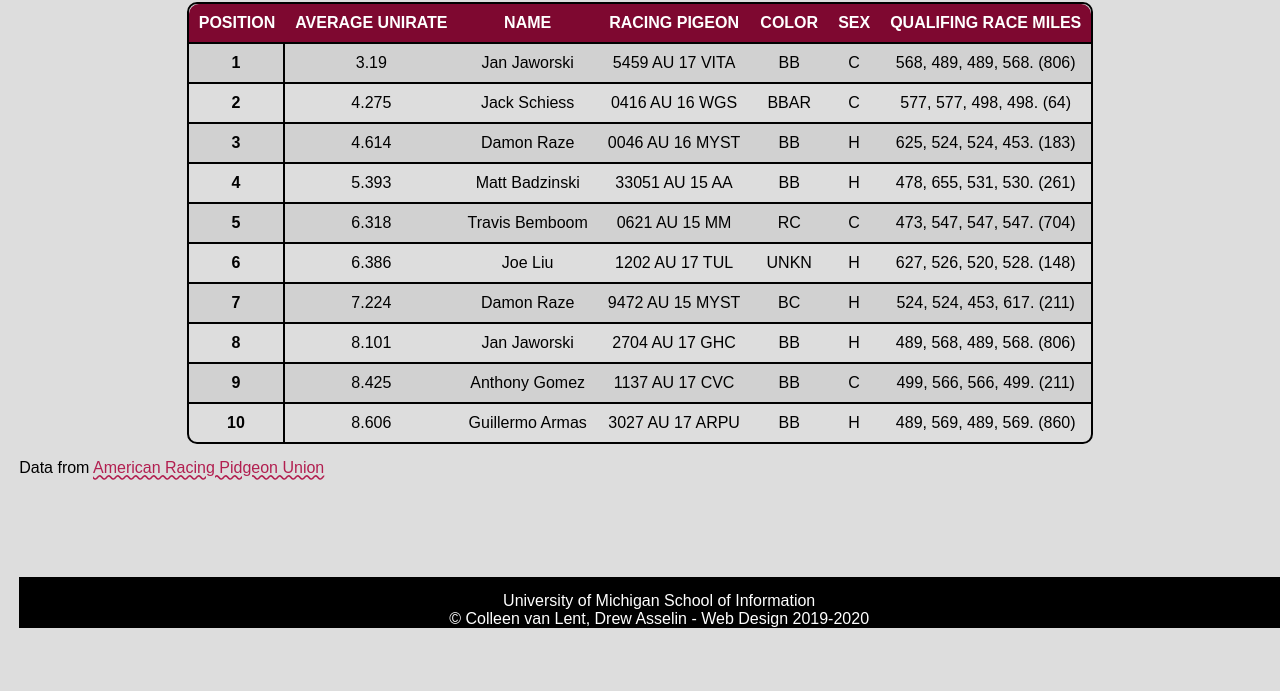
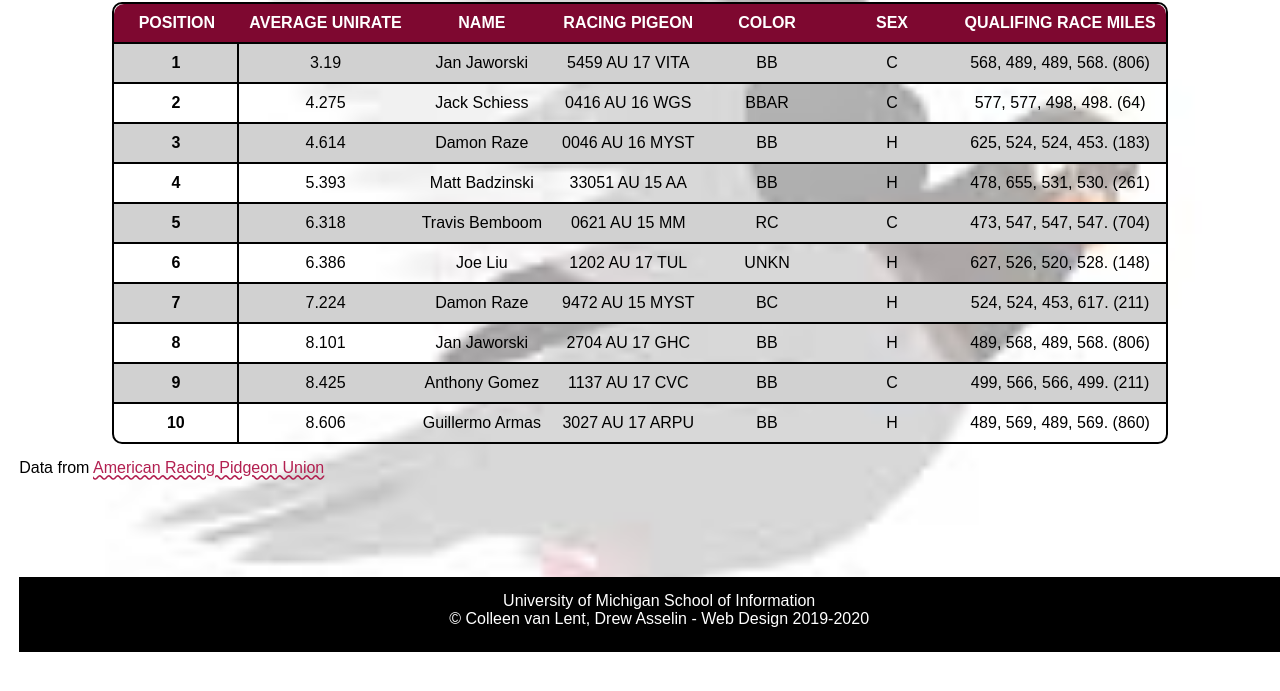
Before and after one commit to mcdanielnina/homework3, a plain HTML site: page index.html in a window 1280 px wide. Shown: the part 109-800 px from the top of the page. Drawn offline with Linux system fonts and the light colour scheme; a web font is replaced by a local one.

Commit message:
Update style.css

```diff
--- a/css/style.css
+++ b/css/style.css
@@ -15,7 +15,7 @@ body{
   font-family: 'Andika', sans-serif;
   background-size: cover;
   background-position: center;
-  background-image: url("pigeon-background.jpg");
+  background-image: url("../images/pigeon-background.jpg");
   background-color:#DDDDDD;
 }
 
@@ -63,11 +63,8 @@ table{
   padding: 10px;
   text-transform: uppercase;
   vertical-align: middle;
+  min-width: 125px;
 
-
-}
-.colhead.min{
-  width: 125px;
 }
 
 .rowhead{
@@ -133,6 +130,10 @@ table tr:last-child td:last-child{
 tr:nth-child(odd){
   background: #D1D1D1;
 }
+tr:nth-child(even){
+background: transparent;
+}
+
 tr:hover:nth-child(odd){
   background-color: rgba(126, 8, 32, .25);
 }
@@ -148,8 +149,5 @@ footer{
   background:#000000;
   text-align:center;
   color: #FFFFFF;
-  /*min-height: 75px;*/
+  min-height: 75px;
 }
-.footer.min{
-  height: 75px;
-}
```
